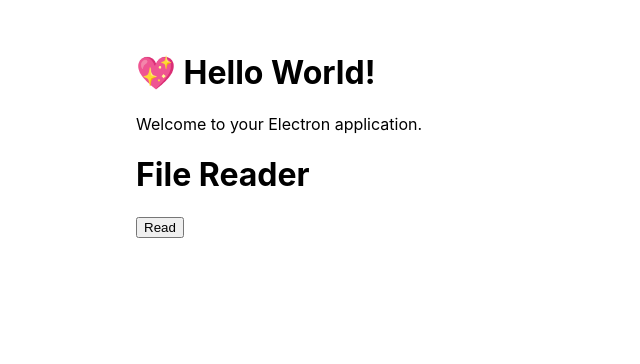
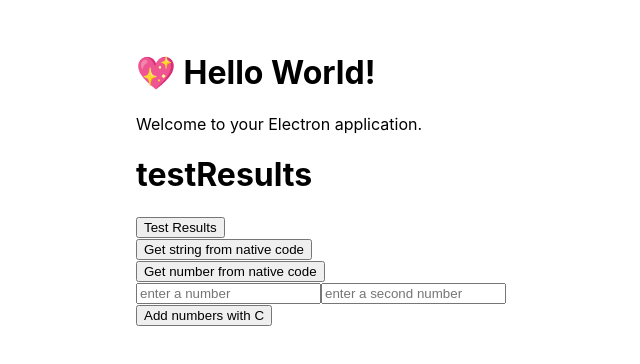
Before and after one commit to KalebBrunner/vue-electron-explorer, a JavaScript app: page / in a window 1280 px wide. Shown: the top 364 px of the page, without its empty margins (200-840 px from the left). Built offline with nearby package versions, Linux system fonts and the light colour scheme.

Commit message:
new vue page for native examples

```diff
--- a/src/App.vue
+++ b/src/App.vue
@@ -2,12 +2,12 @@
 import FileExplorer from "./pages/FileExplorer.vue";
 import PrimeFinder from "./pages/PrimeFinder.vue";
 import Welcome from "./pages/Welcome.vue";
-import ReadFiles from "./pages/ReadFiles.vue";
+import NativeExamples from "./pages/NativeExamples.vue";
 </script>
 
 <template>
   <Welcome />
   <!-- <PrimeFinder /> -->
-  <ReadFiles />
+  <NativeExamples />
   <!-- <FileExplorer /> -->
 </template>
--- /dev/null
+++ b/src/pages/NativeExamples.vue
@@ -0,0 +1,62 @@
+<script setup lang="ts">
+import { ref } from "vue";
+
+const dirSize = ref("");
+const path = ref("C:/Users/Kaleb/Downloads");
+
+const testResults = async () => {
+  const stringResult = await window.electron.ipcRenderer.invoke("test_string");
+  const numberResult = await window.electron.ipcRenderer.invoke("test_number");
+  console.log(stringResult, numberResult);
+};
+
+const string = ref("");
+const getString = async () => {
+  string.value = await window.electron.ipcRenderer.invoke("addon-getString");
+  console.log("Got the string: ", string.value);
+};
+
+const number = ref(0);
+const getNumber = async () => {
+  number.value = await window.electron.ipcRenderer.invoke("addon-getNumber");
+  console.log("Got the number: ", number.value);
+};
+
+const num1 = ref();
+const num2 = ref();
+const sum = ref(0);
+const addNumbers = async (a: number, b: number) => {
+  // console.log("a:", a, "type:", typeof a);
+  // console.log("b:", b, "type:", typeof b);
+  sum.value = await window.electron.ipcRenderer.invoke(
+    "addon-addNumbers",
+    a,
+    b
+  );
+  console.log("Summed the number: ", sum.value);
+};
+</script>
+
+<template>
+  <h1>testResults</h1>
+  <div>
+    <button @click="testResults">Test Results</button>
+  </div>
+
+  <div>
+    <button @click="getString">Get string from native code</button>
+  </div>
+
+  <div>
+    <button @click="getNumber">Get number from native code</button>
+  </div>
+
+  <div>
+    <input type="number" v-model="num1" placeholder="enter a number" />
+    <input type="number" v-model="num2" placeholder="enter a second number" />
+  </div>
+
+  <div>
+    <button @click="addNumbers(num1, num2)">Add numbers with C</button>
+  </div>
+</template>
--- a/src/pages/ReadFiles.vue
+++ /dev/null
@@ -1,30 +0,0 @@
-<script setup lang="ts">
-import { ref } from "vue";
-
-const dirSize = ref("");
-const path = ref("C:/Users/Kaleb/Downloads");
-
-// const readSize = async (): Promise<void> => {
-//   dirSize.value = await window.electron.ipcRenderer.invoke(
-//     "read-files",
-//     path.value
-//   );
-//   console.log("Directory Size: ", dirSize.value);
-// };
-
-const testResults = async () => {
-  const stringResult = await window.electron.ipcRenderer.newInvoke(
-    "test_string"
-  );
-  const numberResult = await window.electron.ipcRenderer.newInvoke(
-    "test_number"
-  );
-  console.log(stringResult, numberResult);
-};
-</script>
-
-<template>
-  <h1>File Reader</h1>
-
-  <button @click="testResults">Read</button>
-</template>
--- a/src/preload.ts
+++ b/src/preload.ts
@@ -10,7 +10,7 @@
   // getDownloadsPath: () => ipcRenderer.invoke("get-downloads-path"),
 
   ipcRenderer: {
-    newInvoke: (channel: string, ...args: any[]) =>
+    invoke: (channel: string, ...args: any[]) =>
       ipcRenderer.invoke(channel, ...args),
   },
 });
--- a/src/shims-vue.d.ts
+++ b/src/shims-vue.d.ts
@@ -19,7 +19,7 @@
   readFolder: (folderPath: string) => Promise<any>;
   getDownloadsPath: () => Promise<string>;
   ipcRenderer: {
-    newInvoke<T = any>(channel: string, ...args: any[]): Promise<T>;
+    invoke<T = any>(channel: string, ...args: any[]): Promise<T>;
   };
 }
 
```
Also changed, not shown: src/renderer/native_examples.ts (+17 -5 lines), src/renderer/natives.ts (+7 -0 lines), 1 other file (tests, documents, lock files or other folders).
